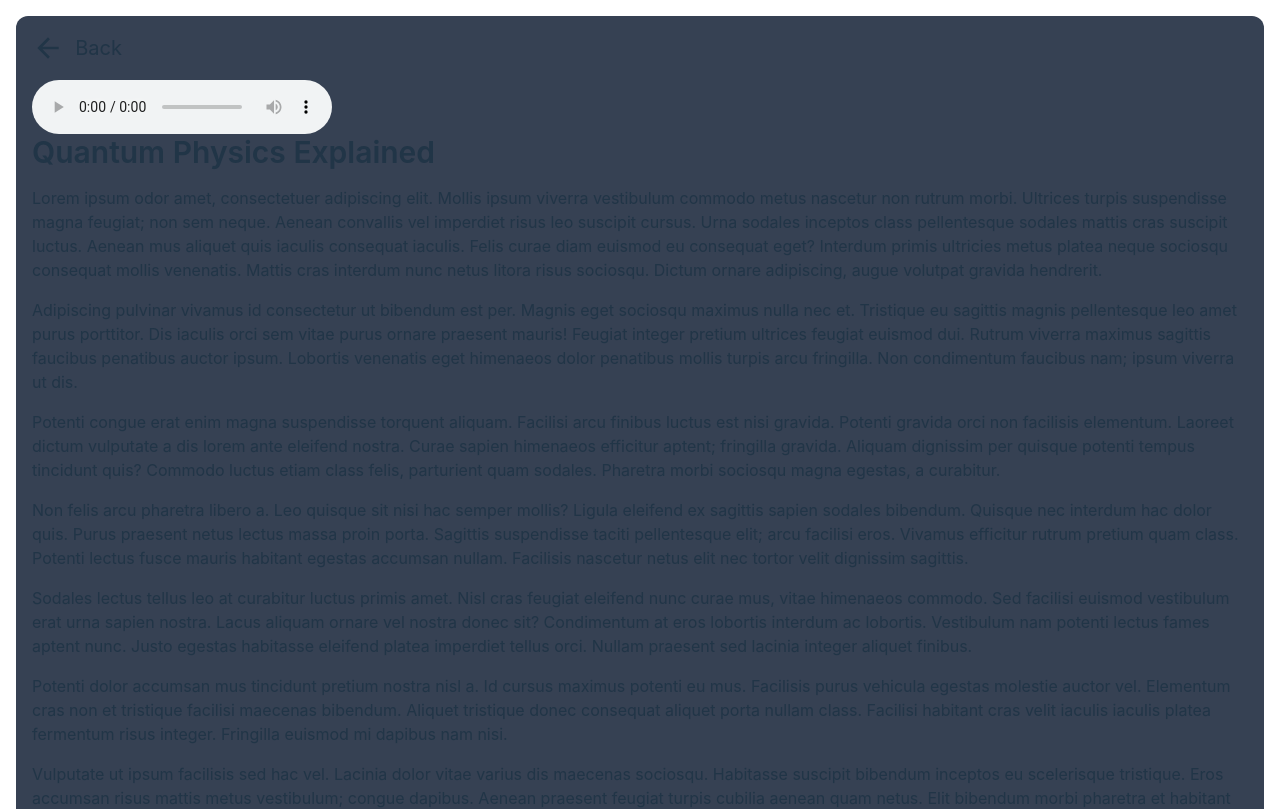
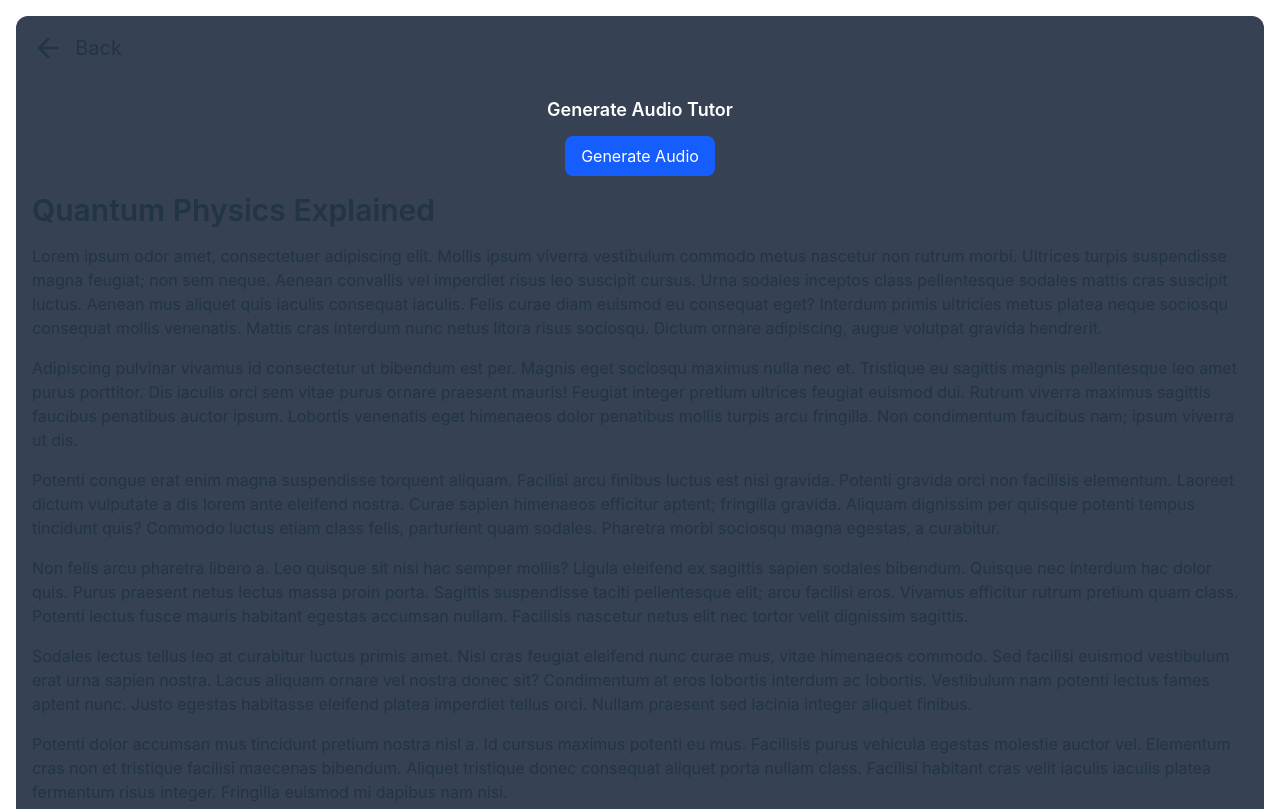
Before and after one commit to SeanXC/team6, a React (Vite) app in the folder frontend/: page /summary/1 in a window 1280 px wide. Shown: the top 809 px of the page. Built offline with nearby package versions, Linux system fonts and the light colour scheme.

Commit message:
retreive doc fix

```diff
--- a/frontend/src/pages/Dashboard/index.tsx
+++ b/frontend/src/pages/Dashboard/index.tsx
@@ -5,6 +5,7 @@ import UserFooter from './UserFooter';
 import InfoTab from './InfoTab';
 import axios from 'axios';
 import SummaryDisplay from '../Summary/SummaryDisplay';
+import AudioPlayer from '../Summary/AudioPlayer';
 
 function Dashboard() {
 	const navigate = useNavigate();
@@ -59,6 +60,7 @@ function Dashboard() {
 
 	return (
 		<div className="flex flex-row gap-4 box-border h-full">
+			{/* LEFT SECTION: Uploads & Upload Button */}
 			<div className="flex flex-col w-4/12 box-border p-4 pr-0 gap-4">
 				<Link
 					className='group relative bg-gradient-to-br from-blue-700 to-purple-700 p-4 rounded-xl text-center font-semibold'
@@ -72,9 +74,32 @@ function Dashboard() {
 					<UploadsList uploads={userUploads} />
 				</ul>
 			</div>
+
+			{/* RIGHT SECTION: Info, Summaries & Audio */}
 			<div className='flex flex-col w-8/12 gap-4 p-4 pl-0 box-border'>
 				<InfoTab user={user} />
-				<SummaryDisplay summarizedDocs={summarizedDocs} /> {/* ✅ Show summaries */}
+
+				{/* ✅ Show Summaries & Generate Audio */}
+				<div className="bg-gray-700 p-4 rounded-xl">
+					<h2 className="text-xl font-semibold mb-4 text-white">Summarized Documents</h2>
+
+					{summarizedDocs.length === 0 ? (
+						<p className="text-gray-300">No summaries available.</p>
+					) : (
+						<ul className="space-y-6">
+							{summarizedDocs.map((doc) => (
+								<li key={doc._id} className="bg-gray-800 p-4 rounded-lg shadow-md">
+									<h3 className="font-semibold text-blue-400">{doc.filename}</h3>
+									<p className="text-gray-200 mt-2">{doc.summary}</p>
+
+									{/* ✅ Generate Audio for each Document */}
+									<AudioPlayer documentId={doc._id} />
+								</li>
+							))}
+						</ul>
+					)}
+				</div>
+
 				<UserFooter user={user} />
 			</div>
 		</div>
--- a/frontend/src/pages/Summary/AudioPlayer.tsx
+++ b/frontend/src/pages/Summary/AudioPlayer.tsx
@@ -1,12 +1,66 @@
+import React, { useState } from "react";
+import axios from "axios";
+
 interface AudioPlayerProps {
-	filepath: string;
+  documentId: string;
 }
 
-export default function AudioPlayer({filepath}: AudioPlayerProps) {
-	return (
-		<>
-			<div className="w-full"></div>
-			<audio src={filepath} controls={true}></audio>
-		</>
-	);
-}
+const AudioPlayer: React.FC<AudioPlayerProps> = ({ documentId }) => {
+  const [audioUrl, setAudioUrl] = useState<string | null>(null);
+  const [loading, setLoading] = useState(false);
+  const [error, setError] = useState<string | null>(null);
+
+  const handleGenerateAudio = async () => {
+    setLoading(true);
+    setError(null);
+
+    try {
+      const token = localStorage.getItem("token"); // ✅ Get auth token
+      if (!token) {
+        setError("Authentication required.");
+        setLoading(false);
+        return;
+      }
+
+      const response = await axios.get(
+        `https://team6-production.up.railway.app/audio-tutor/${documentId}`,
+        {
+          headers: { Authorization: `Bearer ${token}` },
+        }
+      );
+
+      console.log("🎤 Audio Generation Response:", response.data);
+      setAudioUrl(response.data.audioUrl);
+    } catch (err) {
+      console.error("❌ Error generating audio:", err);
+      setError("Failed to generate audio.");
+    } finally {
+      setLoading(false);
+    }
+  };
+
+  return (
+    <div className="bg-gray-700 p-4 rounded-xl text-center">
+      <h2 className="text-lg font-semibold text-white mb-3">
+        Generate Audio Tutor
+      </h2>
+      <button
+        onClick={handleGenerateAudio}
+        className="bg-blue-600 text-white px-4 py-2 rounded-lg hover:bg-blue-700"
+        disabled={loading}
+      >
+        {loading ? "Generating..." : "Generate Audio"}
+      </button>
+
+      {error && <p className="text-red-400 mt-3">{error}</p>}
+
+      {audioUrl && (
+        <div className="mt-4">
+          <AudioPlayer filepath={audioUrl} />
+        </div>
+      )}
+    </div>
+  );
+};
+
+export default AudioPlayer;
```
Also changed, not shown: 1 other file (tests, documents, lock files or other folders).
